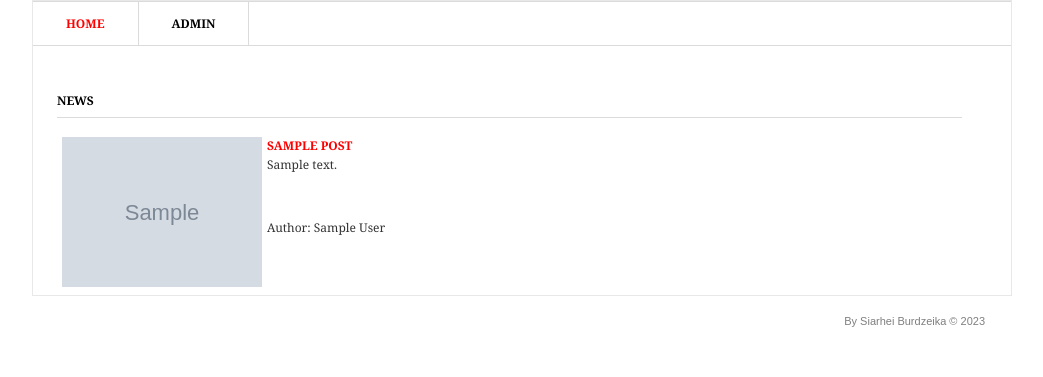
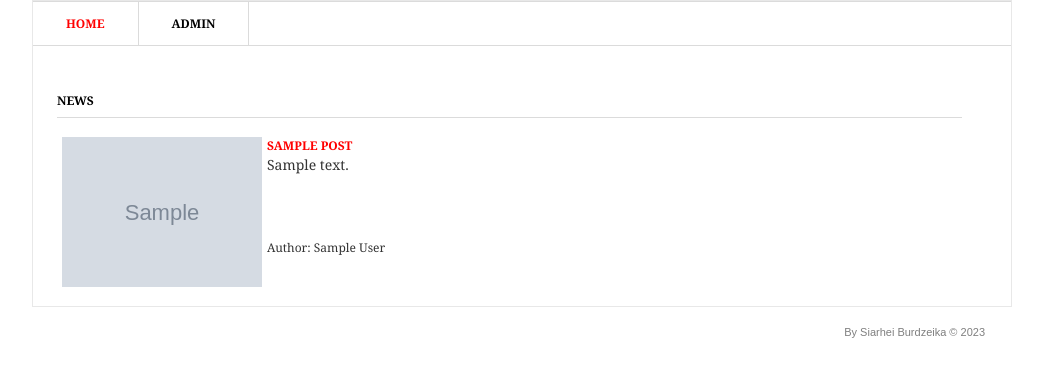
Before and after one commit to serg-gg/blog, a Django app: page / in a window 1280 px wide. Shown: the top 377 px of the page, without its empty margins (118-1161 px from the left). Run offline with Django 4.2, Linux system fonts and the light colour scheme; tables that the repository leaves empty hold one stand-in row (values such as "Sample post"); grey boxes marked "Sample" are stand-in pictures.

Commit message:
changed fonts, tried to add icon

```diff
--- a/my_blog/templates/blog_detail.html
+++ b/my_blog/templates/blog_detail.html
@@ -29,9 +29,10 @@
                     <p align="center">
                         <img src="{{ post.img.url }}" width="50%" />
                     </p>
+					<br>
 					<div class="item">
 						<div class="text-center">
-							<p>{{ post.description }}</p>
+							<p style="font-size: 16px; font-family:verdana">{{ post.description }}</p>
 							<br>
 							<p>Author: {{ post.author }}</p>
 						</div>
--- a/my_blog/templates/home.html
+++ b/my_blog/templates/home.html
@@ -6,7 +6,8 @@
 	<meta http-equiv="Content-type" content="text/html; charset=utf-8" />
 	<link rel="stylesheet" href="{% static 'css/style.css' %}" type="text/css" media="all" />
 
-	<link rel="shortcut icon" href="css/images/favicon.ico" />
+	<link rel="icon" type="image/png" href="my_blog/static/css/images/icon.png"/>
+
 <style>
 	.overflow-ellipsis { text-decoration: none;
     text-overflow: ellipsis;
@@ -42,10 +43,10 @@
 						</div>
 						<div class="text left">
 							<h4><a href="{{ post.id }}"> {{ post.title }}</a></h4>
-							<p class="overflow-ellipsis">
+							<p style="font-size: 14px" class="overflow-ellipsis">
 								{{ post.description }}
 							</p>
-							<br>
+							<br><br>
 							<p>Author: {{ post.author }}</p>
 						</div>
 						<div class="cl">&nbsp;</div>
```
Also changed, not shown: my_blog/static/css/images/icon.png (added).
